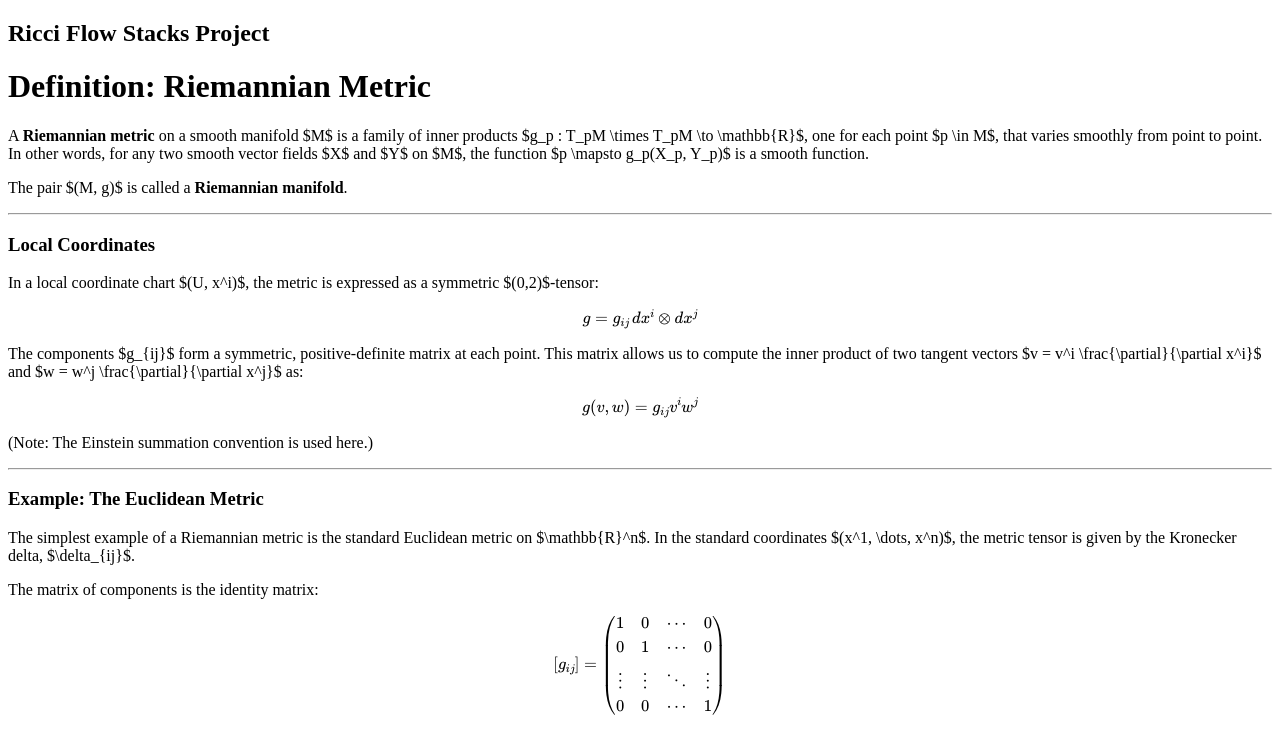
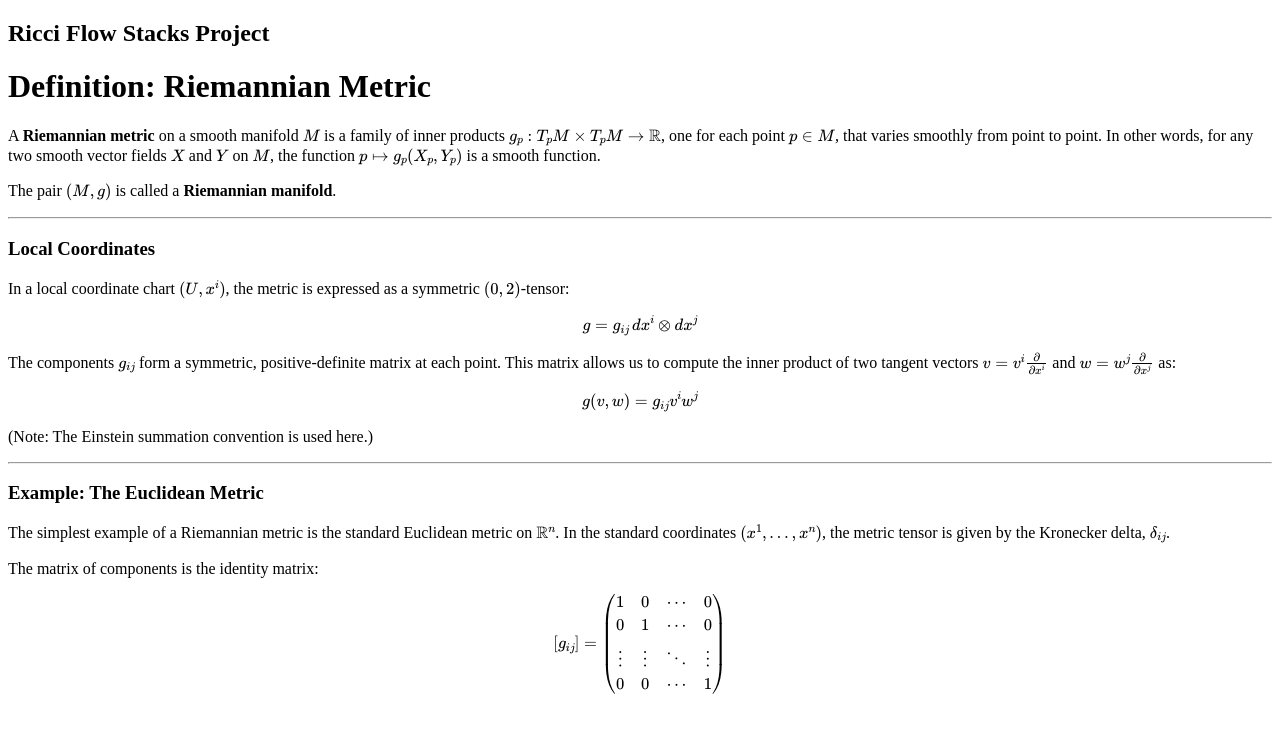
Before and after one commit to bennett-chow/ricciflow.org, a Jekyll site: the page built from foundations/riemannian-metric.md, in a window 1280 px wide. Shown: the top 754 px of the page. Built offline with Jekyll 4.4.1, drawn with Linux system fonts in a browser that asks for light colours; some of the changed lines change nothing that is shown.

Commit message:
Update default.html

```diff
--- a/_layouts/default.html
+++ b/_layouts/default.html
@@ -3,6 +3,21 @@
 <head>
     <meta charset="UTF-8">
     <title>{{ page.title }} | Ricci Flow Stacks Project</title>
+    <head>
+    <meta charset="UTF-8">
+    <title>{{ page.title }} | {{ site.title }}</title>
+    <meta name="description" content="{{ site.description }}">
+
+    <script>
+      MathJax = {
+        tex: {
+          inlineMath: [['$', '$'], ['\\(', '\\)']]
+        }
+      };
+    </script>
+
+    <script id="MathJax-script" async src="https://cdn.jsdelivr.net/npm/mathjax@3/es5/tex-mml-chtml.js"></script>
+</head>
     <script src="https://cdn.jsdelivr.net/npm/mathjax@3/es5/tex-mml-chtml.js"></script>
 </head>
 <body>
```
